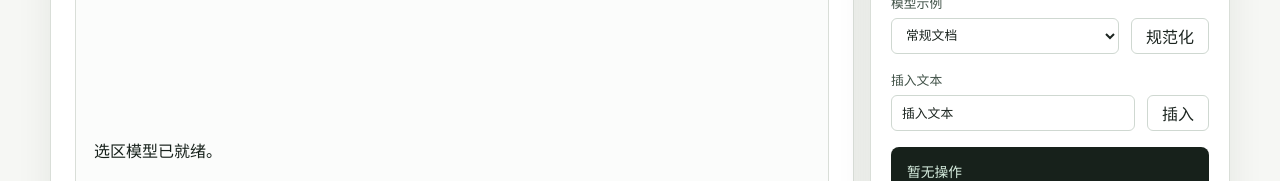
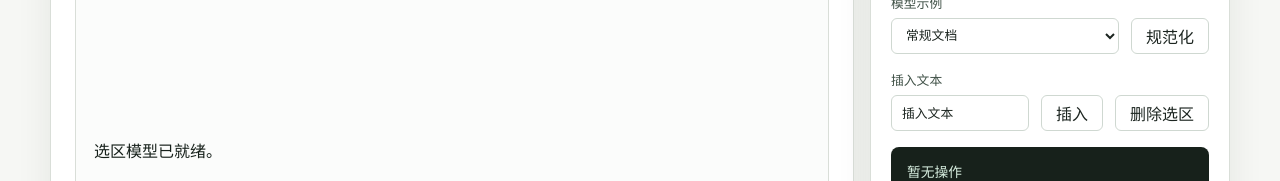
Before and after one commit to QDyanbing/crucialy-rich, a React (Vite) app in the folder apps/demo/: page / in a window 1280 px wide. Shown: the part 186-367 px from the top of the page. Built offline with nearby package versions, Linux system fonts and the light colour scheme.

Commit message:
feat: add demo delete text control

```diff
--- a/apps/demo/src/main.tsx
+++ b/apps/demo/src/main.tsx
@@ -1,8 +1,11 @@
 import {
+  applyDeleteText,
   applyInsertText,
   createDocument,
+  createDeleteTextOperation,
   createInsertTextOperation,
   createParagraph,
+  createSelectionAfterDeleteText,
   createSelectionAfterInsertText,
   createText,
   domSelectionToModelSelection,
@@ -12,7 +15,7 @@ import {
   normalizeDocument,
   validateDocument,
   type DocumentNode,
-  type InsertTextOperation,
+  type Operation,
   type Path,
   type Point,
   type RangeSelection,
@@ -355,7 +358,7 @@ function DemoApp() {
   const [modelSelection, setModelSelection] =
     useState<RangeSelection>(defaultSelection);
   const [insertTextValue, setInsertTextValue] = useState("插入文本");
-  const [lastOperation, setLastOperation] = useState<InsertTextOperation | null>(null);
+  const [lastOperation, setLastOperation] = useState<Operation | null>(null);
   const [documentValue, setDocumentValue] = useState(() =>
     cloneModelValue(getModelExample("regular").value),
   );
@@ -385,6 +388,14 @@ function DemoApp() {
 
     setDocumentValue(applyInsertText(normalizedDocument, operation));
     setModelSelection(createSelectionAfterInsertText(operation));
+    setLastOperation(operation);
+  }
+
+  function handleDeleteText() {
+    const operation = createDeleteTextOperation(modelSelection);
+
+    setDocumentValue(applyDeleteText(normalizedDocument, operation));
+    setModelSelection(createSelectionAfterDeleteText(operation));
     setLastOperation(operation);
   }
 
@@ -466,6 +477,9 @@ function DemoApp() {
             <button type="button" onClick={handleInsertText}>
               插入
             </button>
+            <button type="button" onClick={handleDeleteText}>
+              删除选区
+            </button>
           </div>
 
           <pre aria-label="最近操作" className="operation-preview">
--- a/apps/demo/src/styles.css
+++ b/apps/demo/src/styles.css
@@ -160,10 +160,16 @@ h3 {
   gap: 12px;
 }
 
-.model-controls,
+.model-controls {
+  display: grid;
+  grid-template-columns: minmax(0, 1fr) auto;
+  gap: 12px;
+  align-items: end;
+}
+
 .operation-controls {
   display: grid;
-  grid-template-columns: minmax(0, 1fr) auto;
+  grid-template-columns: minmax(0, 1fr) auto auto;
   gap: 12px;
   align-items: end;
 }
```
